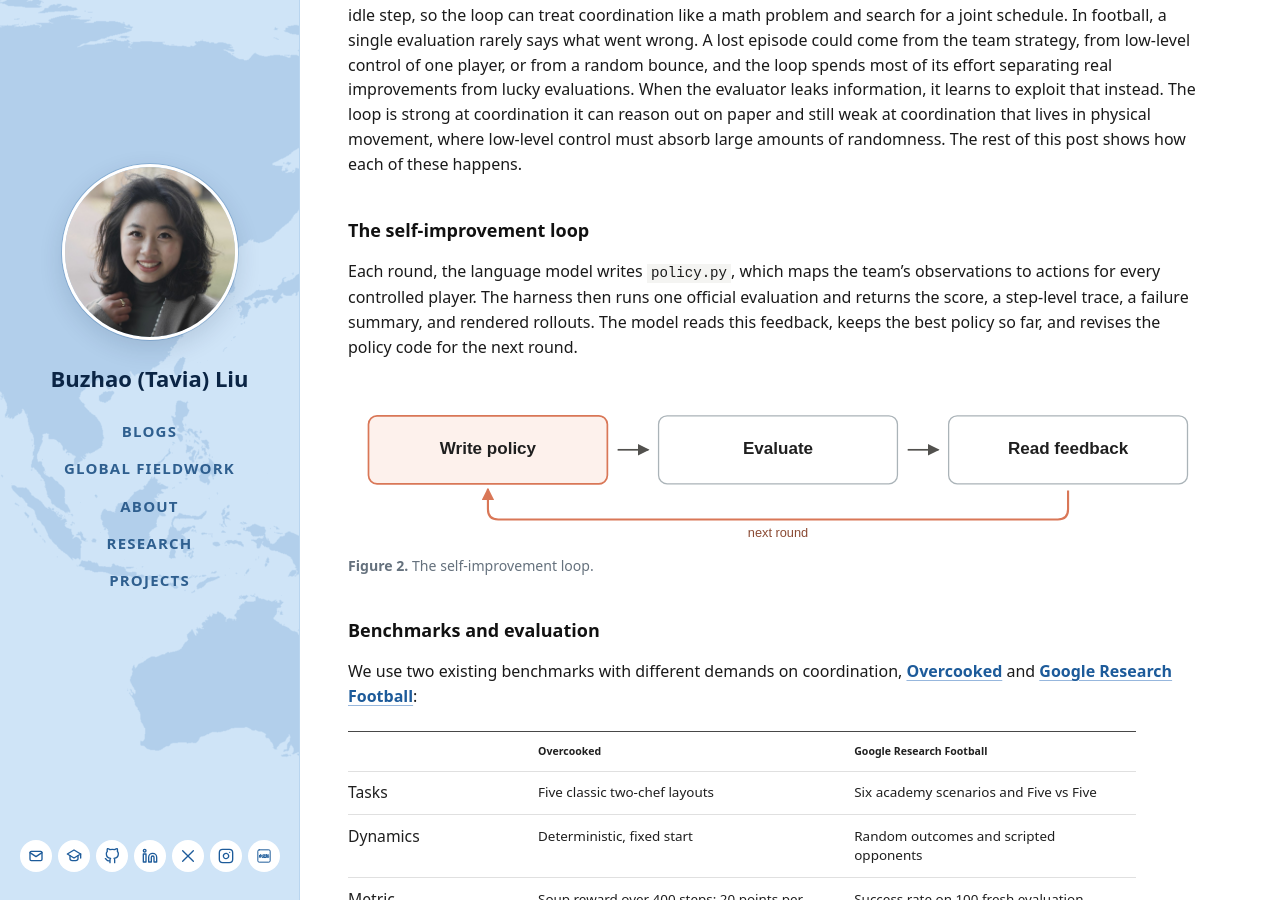
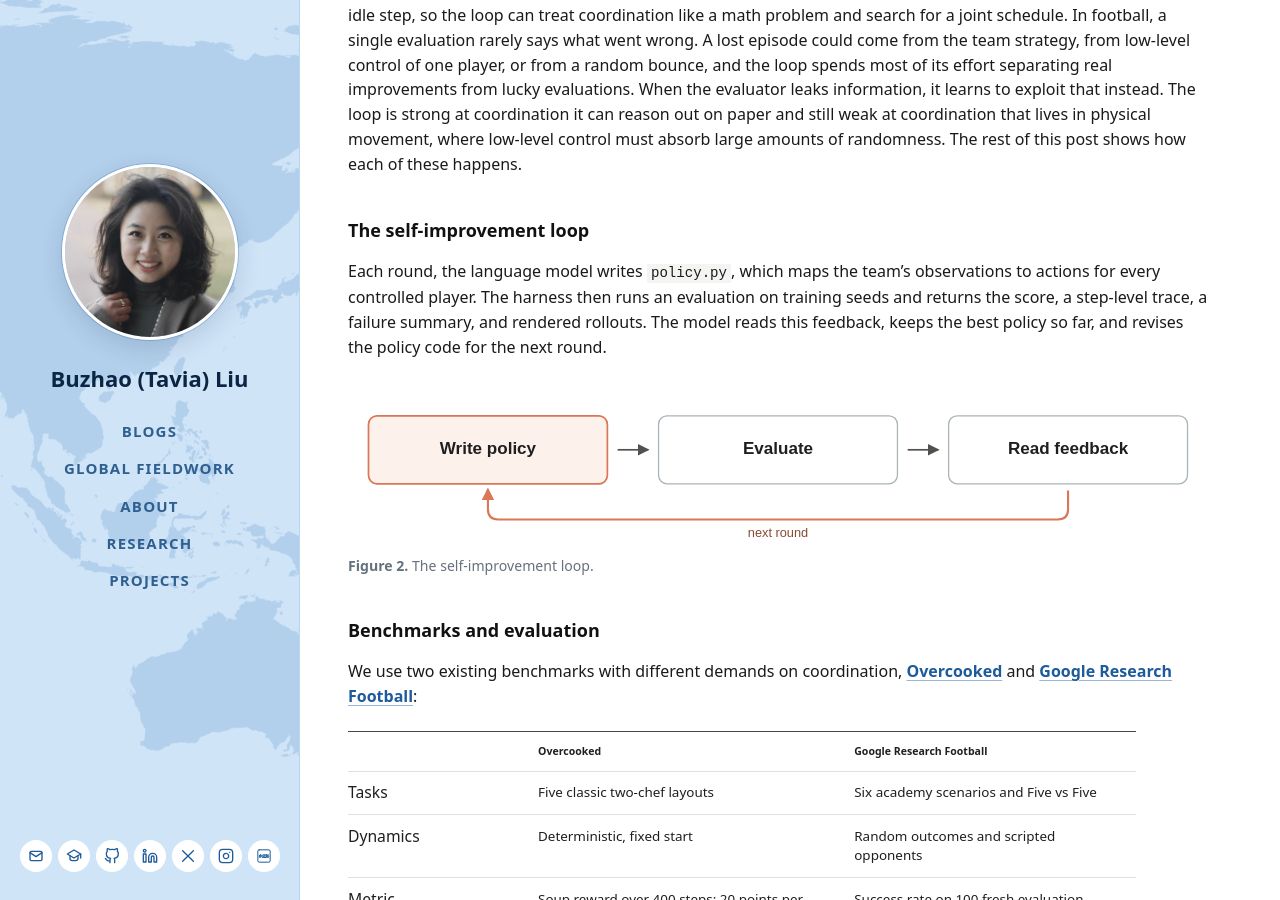
Before and after one commit to tavia-liu/tavia-liu.github.io, a Jekyll site: the page built from _posts/2026-10-31-self-improving-code-as-policies.md, in a window 1280 px wide and 900 px high, scrolled down 1055 px. Built offline with Jekyll 4.4.1, drawn with Linux system fonts in a browser that asks for light colours.

Commit message:
Loop text: evaluation on training seeds

```diff
--- a/_posts/2026-10-31-self-improving-code-as-policies.md
+++ b/_posts/2026-10-31-self-improving-code-as-policies.md
@@ -39,7 +39,7 @@ The gap comes from the feedback each game returns. In the kitchen, a failed roll
 
 ## The self-improvement loop
 
-Each round, the language model writes `policy.py`, which maps the team's observations to actions for every controlled player. The harness then runs one official evaluation and returns the score, a step-level trace, a failure summary, and rendered rollouts. The model reads this feedback, keeps the best policy so far, and revises the policy code for the next round.
+Each round, the language model writes `policy.py`, which maps the team's observations to actions for every controlled player. The harness then runs an evaluation on training seeds and returns the score, a step-level trace, a failure summary, and rendered rollouts. The model reads this feedback, keeps the best policy so far, and revises the policy code for the next round.
 
 <figure style="margin: 2rem 0; max-width: 100%;">
   <img src="{{ '/assets/img/research/rsi-loop.svg' | relative_url }}?v=20261031-loop5" alt="The language model writes a team policy, evaluates it, reads the feedback, and starts the next round." style="display: block; width: 100%; height: auto;">
```
